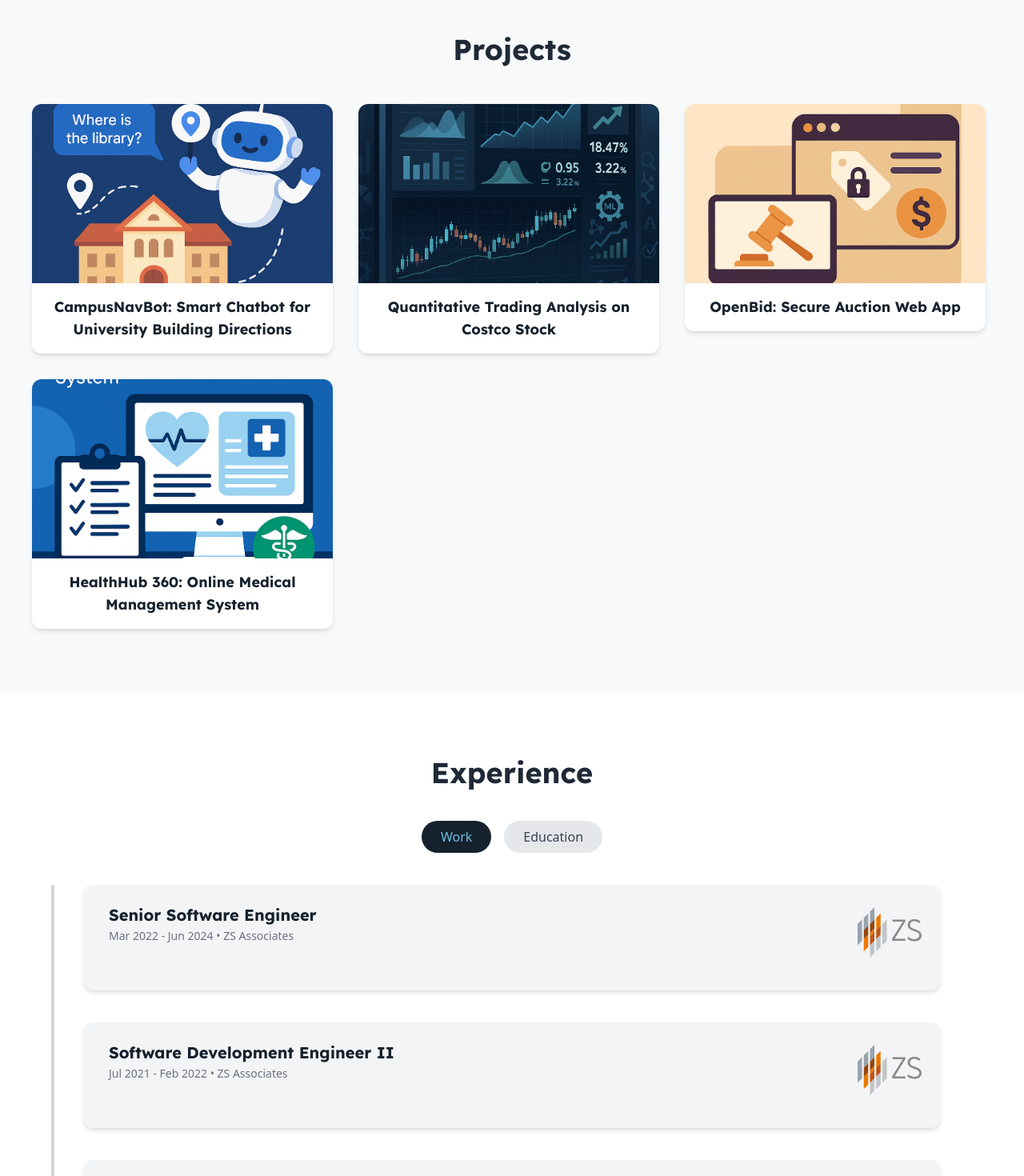
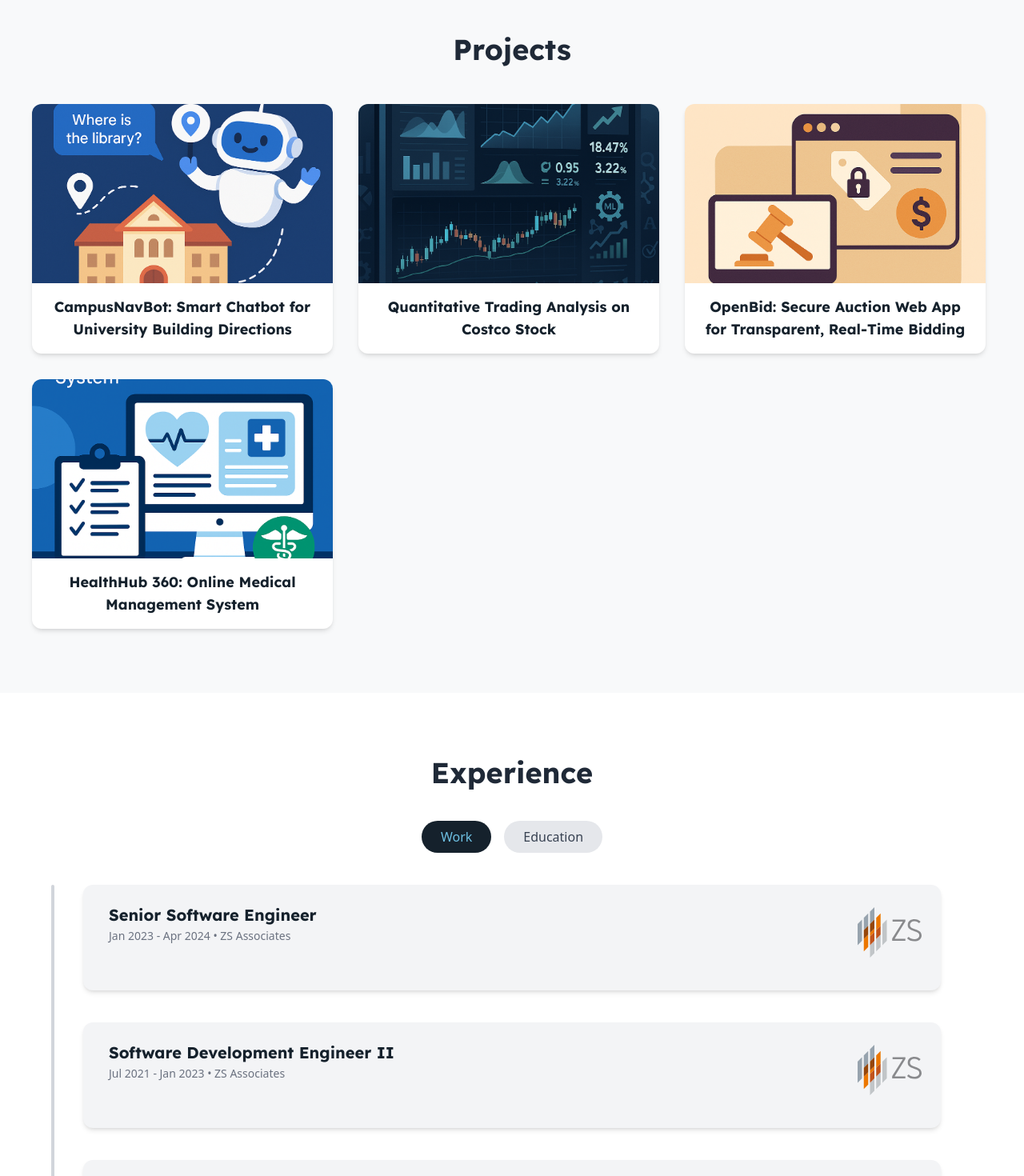
Before and after one commit to Aadarsh-Ravi31/Personal_portfolio, a Next.js app in the folder portfolio/: page / in a window 1280 px wide. Shown: the part 1300-2770 px from the top of the page at 80% size. Built offline with nearby package versions, Linux system fonts and the light colour scheme; a web font is replaced by a local one.

Commit message:
bug fixes

```diff
--- a/portfolio/app/components/Experience.tsx
+++ b/portfolio/app/components/Experience.tsx
@@ -6,7 +6,7 @@
 const workExperience = [
   {
     role: "Senior Software Engineer",
-    year: "Mar 2022 - Jun 2024",
+    year: "Jan 2023 - Apr 2024",
     company: "ZS Associates",
     logo: "/icons/zs.svg",
     summary: [
@@ -18,7 +18,7 @@
   },
   {
     role: "Software Development Engineer II",
-    year: "Jul 2021 - Feb 2022",
+    year: "Jul 2021 - Jan 2023",
     company: "ZS Associates",
     logo: "/icons/zs.svg",
     summary: [
@@ -40,7 +40,7 @@
   },
   {
     role: "Full Stack Engineer Intern",
-    year: "Mar 2022 - Jun 2024",
+    year: "Mar 2019 - Jun 2019",
     company: "Blackboard Inc.",
     logo: "/images/blackboard.jpeg",
     summary: [
--- a/portfolio/app/components/Hero.tsx
+++ b/portfolio/app/components/Hero.tsx
@@ -25,7 +25,7 @@
           Constantly learning and improving to write better, more efficient code.
         </p>
         <Link
-          href="https://drive.google.com/file/d/1UFbEZZMqkicLtjlOb-bCLTxUXfNF0ZEV/view?usp=sharing"
+          href="https://drive.google.com/file/d/1Yrw_fTMP2obVC8GmwQFXeiyT4EC5_oXR/view?usp=sharing"
           target="_blank"
           rel="noopener noreferrer"
           className="px-8 py-3 bg-[#15212C] text-[#6ec1e4] font-semibold rounded-full shadow-md hover:text-[#4998A9] transition duration-300 ease-in-out text-base font-lexend"
--- a/portfolio/app/components/Projects.tsx
+++ b/portfolio/app/components/Projects.tsx
@@ -1,27 +1,26 @@
 "use client";
-import Link from "next/link";
 import { motion } from "framer-motion";
 
 const sampleProjects = [
     {
         title: "CampusNavBot: Smart Chatbot for University Building Directions",
         image: "/images/project1.png",
-        slug: "project-one",
+        link: "https://yourportfolio.com/projects/project-one",
     },
     {
         title: "Quantitative Trading Analysis on Costco Stock",
         image: "/images/project2.png",
-        slug: "project-two",
+        link: "https://yourportfolio.com/projects/project-two",
     },
     {
-        title: "OpenBid: Secure Auction Web App",
+        title: "OpenBid: Secure Auction Web App for Transparent, Real-Time Bidding",
         image: "/images/project3.png",
-        slug: "project-three",
+        link: "https://yourportfolio.com/projects/project-three",
     },
     {
         title: "HealthHub 360: Online Medical Management System",
         image: "/images/project4.png",
-        slug: "project-four",
+        link: "https://yourportfolio.com/projects/project-four",
     },
 ];
 
@@ -40,28 +39,32 @@
                 </h2>
                 <div
                     className="grid grid-cols-1 sm:grid-cols-2 lg:grid-cols-3 gap-8
-        max-h-[80vh] overflow-y-auto pr-2
-        sm:max-h-full sm:overflow-visible"
+                    max-h-[80vh] overflow-y-auto pr-2
+                    sm:max-h-full sm:overflow-visible"
                 >
                     {sampleProjects.map((project, index) => (
-                        <Link key={index} href={`/projects/${project.slug}`}>
-                            <div className="bg-white rounded-xl shadow-md overflow-hidden hover:shadow-lg transition duration-300 cursor-pointer">
-                                {/* Image with zoom on hover */}
+                        <a
+                            key={index}
+                            // href={project.link}
+                            // target="_blank"
+                            // rel="noopener noreferrer"
+                            className="h-full"
+                        >
+                            <div className="bg-white rounded-xl shadow-md overflow-hidden hover:shadow-lg transition duration-300 cursor-pointer h-full flex flex-col">
                                 <div className="overflow-hidden">
                                     <img
                                         src={project.image}
                                         alt={project.title}
                                         className="w-full h-56 object-cover object-[center_70%] transition-transform duration-300 hover:scale-105"
                                     />
-
                                 </div>
-                                <div className="p-4">
+                                <div className="p-4 flex-grow flex items-center justify-center">
                                     <h3 className="text-lg font-semibold font-lexend text-[#15212C] text-center">
                                         {project.title}
                                     </h3>
                                 </div>
                             </div>
-                        </Link>
+                        </a>
                     ))}
                 </div>
             </motion.div>
```
